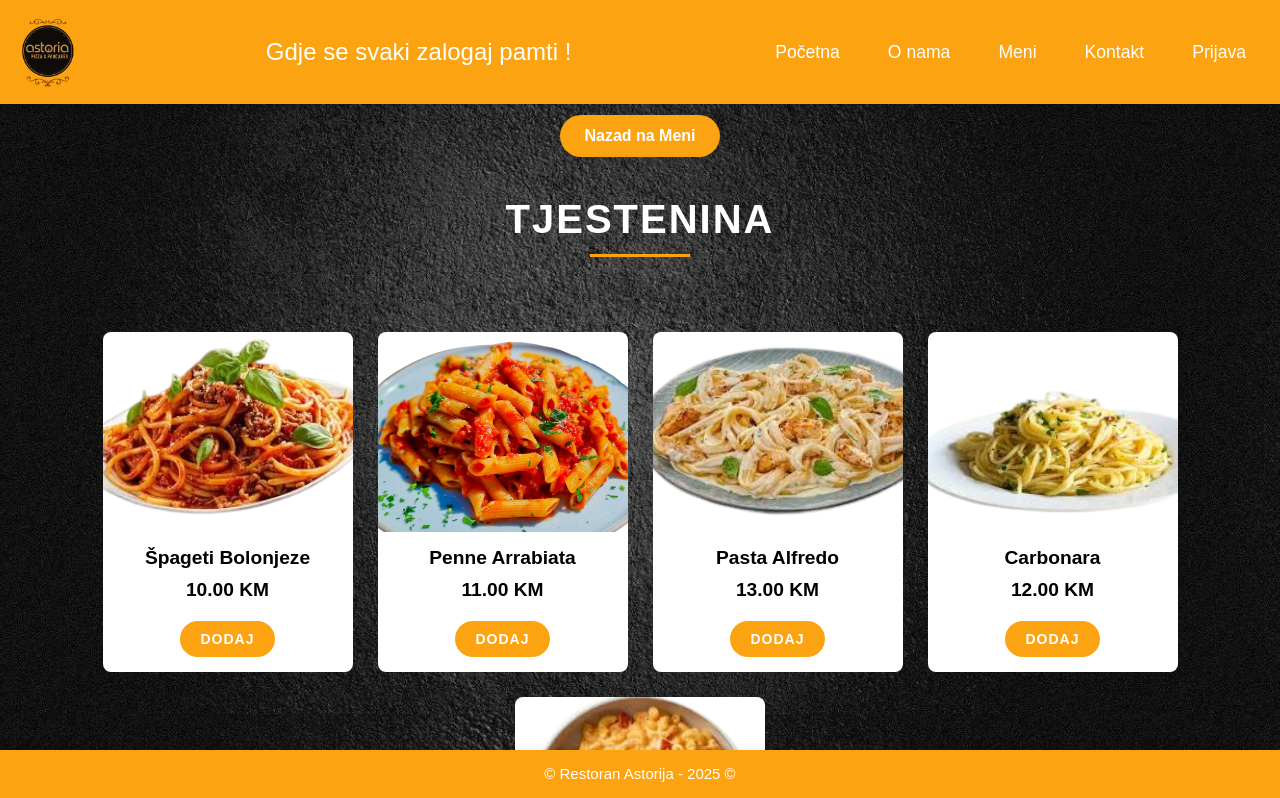
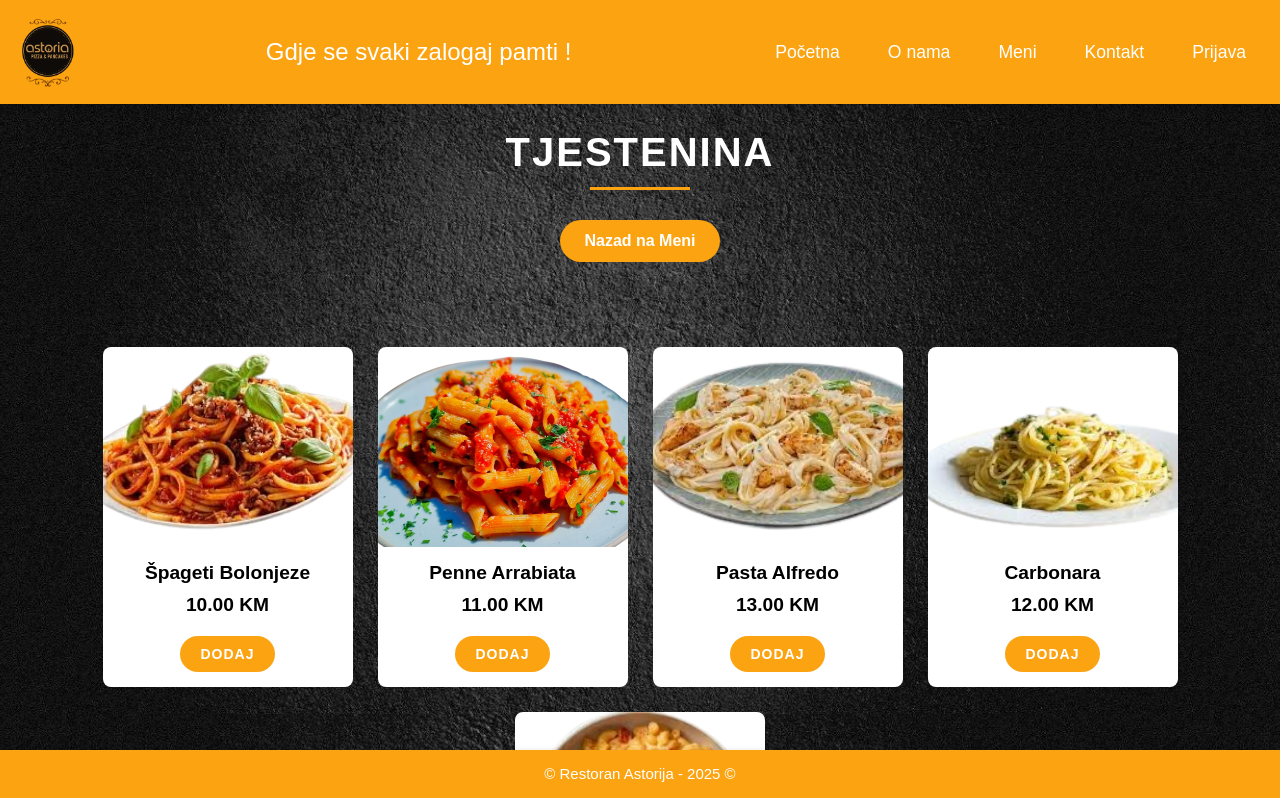
Before and after one commit to kemalbeganovic24/Restoran-Astoria, a React (Create React App) app: page /tjestenina in a window 1280 px wide. Shown: the top 798 px of the page. Built offline with nearby package versions, Linux system fonts and the light colour scheme.

Commit message:
Update TjesteninaPage.js

```diff
--- a/src/components/TjesteninaPage.js
+++ b/src/components/TjesteninaPage.js
@@ -19,10 +19,10 @@ function TjesteninaPage() {
 
     return (
         <div className="meni-container">
+        <h2 className="section-title">Tjestenina</h2>
             <button className="back-button" onClick={() => navigate('/meni')}>
                 Nazad na Meni
             </button>
-            <h2 className="section-title">Tjestenina</h2>
             <div className="menu-cards-container">
                 {tjesteninaJela.map((jelo, index) => (
                     <MenuCard
```
